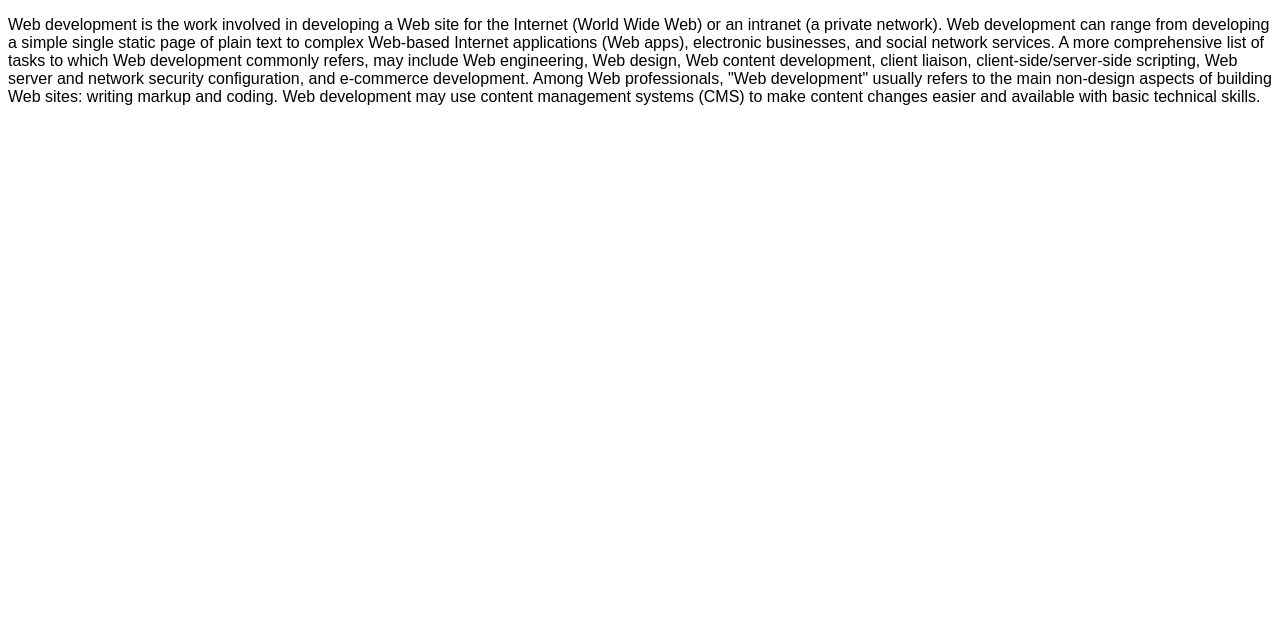
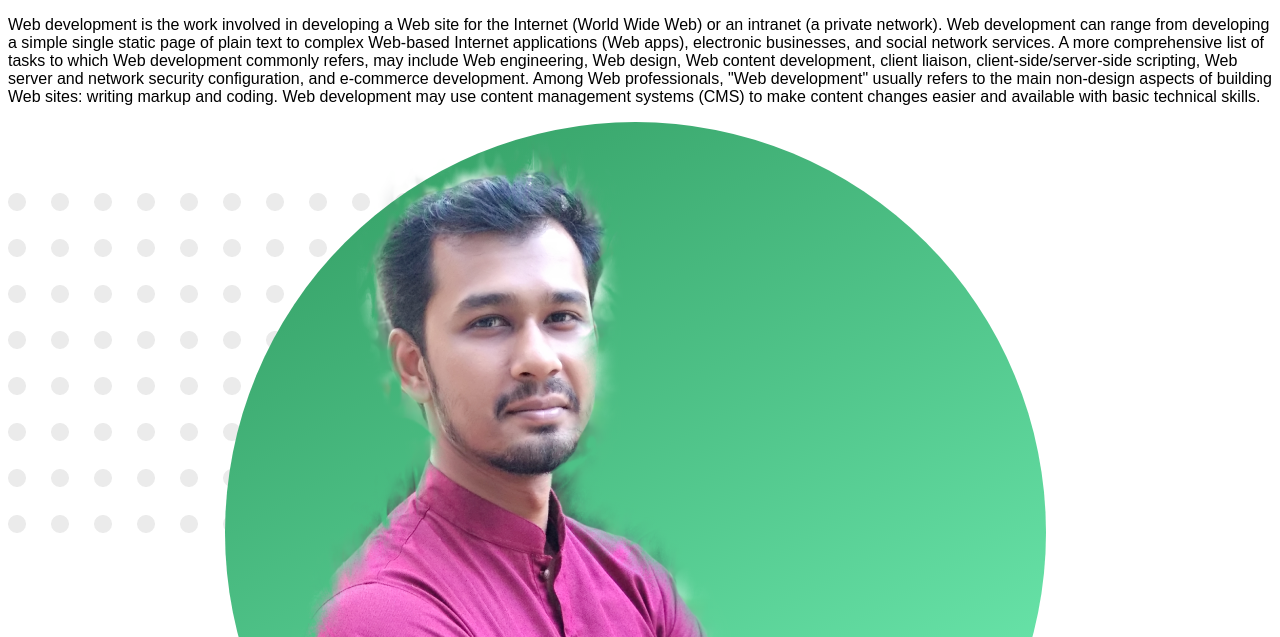
Before and after one commit to fakhruddin07/my-web-portfolio, a plain HTML site: page index.html in a window 1280 px wide. Shown: the part 163-800 px from the top of the page. Drawn offline with Linux system fonts and the light colour scheme; a web font is replaced by a local one.

Commit message:
adding image

```diff
--- a/index.html
+++ b/index.html
@@ -19,7 +19,7 @@
             </p>
         </div>
         <div class="half-width">
-            <img src="">
+            <img src="Images/image 13.png">
         </div>
     </section>
 </body>
```
Also changed, not shown: Images/image 13.png (added).
